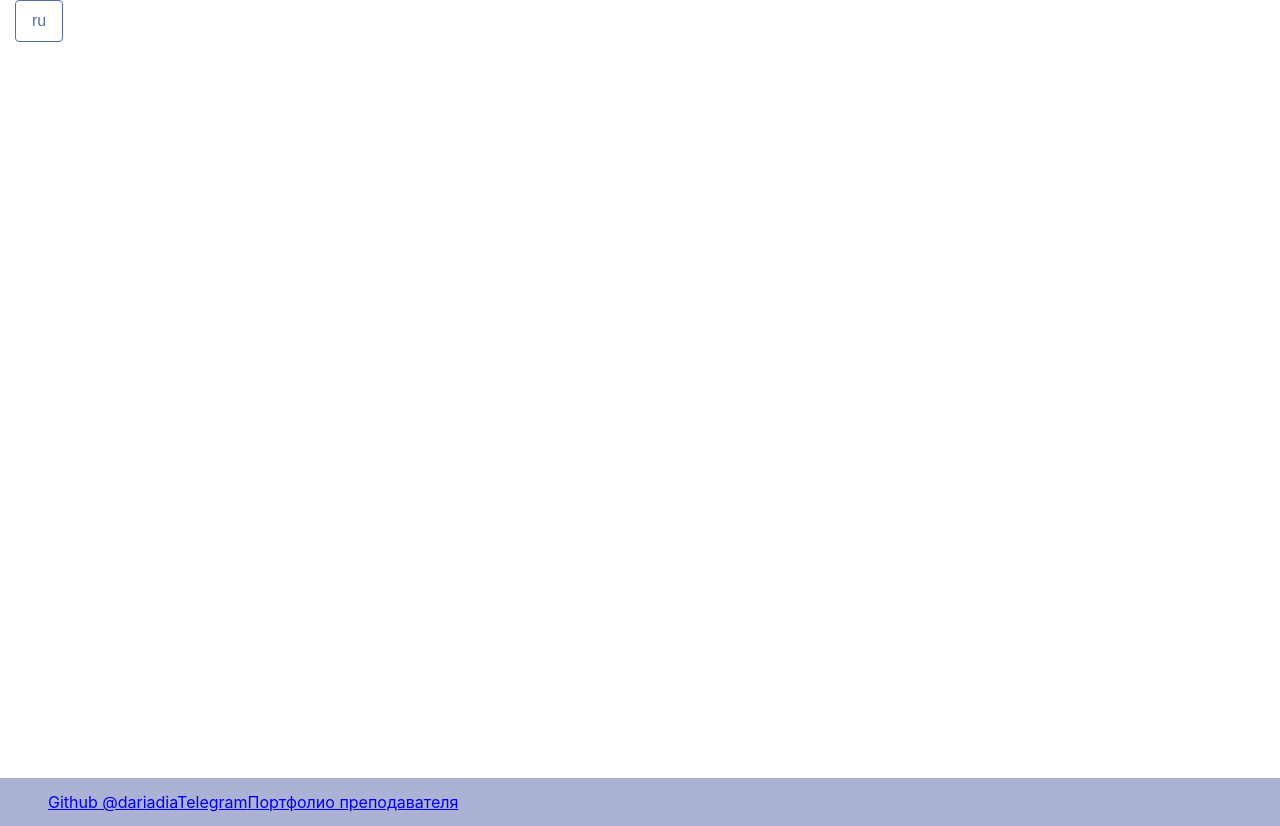
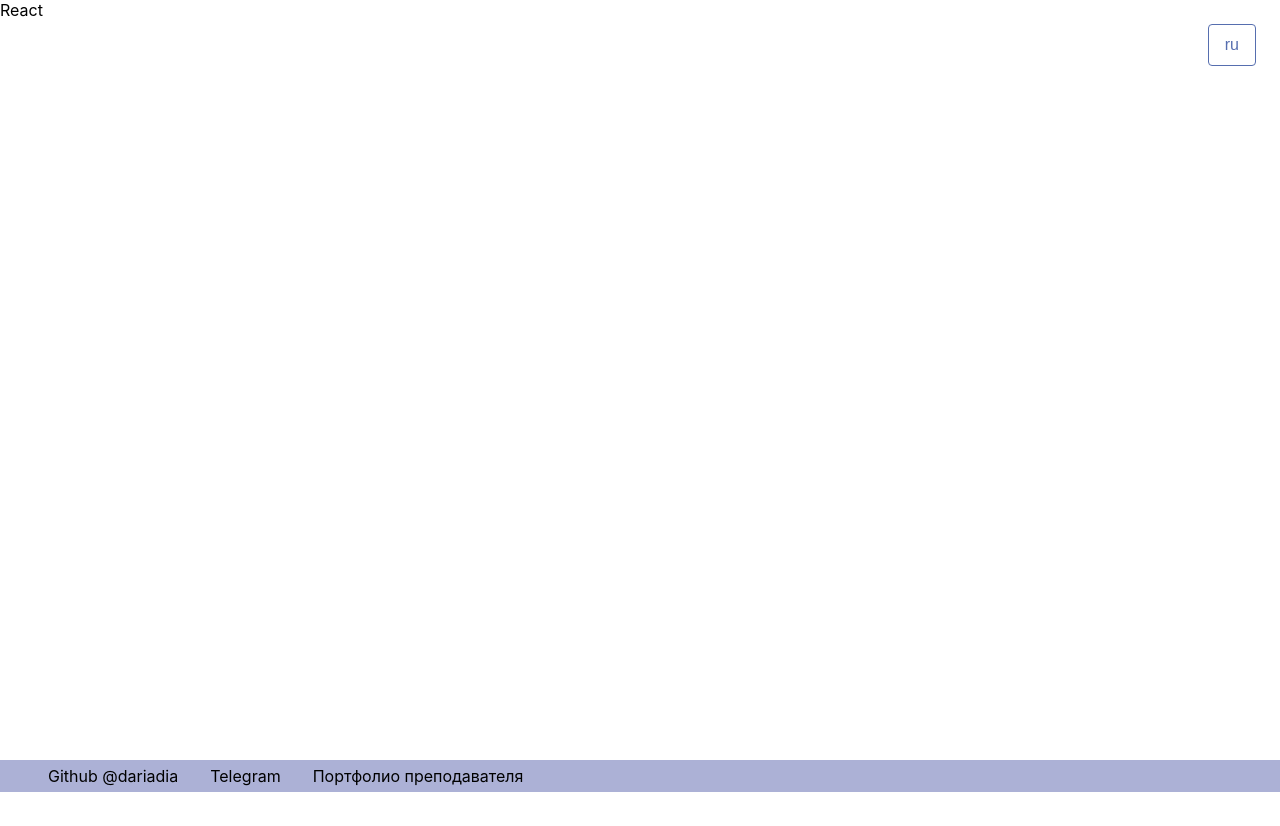
Before and after one commit to dariadia/frontend-courses, a React (Create React App) app: page / in a window 1280 px wide. After the commit the page ends 800 px from the top, so only its background shows below. Built offline with nearby package versions, Linux system fonts and the light colour scheme.

Commit message:
style content

```diff
--- a/src/App.js
+++ b/src/App.js
@@ -1,8 +1,11 @@
 import { useTranslation } from "react-i18next"
 import { Helmet } from "react-helmet"
+import { useState } from "react"
 
 function App() {
   const { t, i18n } = useTranslation()
+  const [course, setCourse] = useState('React')
+
   const changeLanguage = () =>
     i18n.changeLanguage(i18n.resolvedLanguage === 'en' ? 'ru' : 'en')
   return (
@@ -18,7 +21,9 @@ function App() {
       <header>
         <button onClick={changeLanguage}>{i18n.resolvedLanguage}</button>
       </header>
-      <main></main>
+      <main>
+        {course === 'React' ? <ReactCourse /> : <JsCourse />}
+      </main>
       <footer>
         <a href="https://github.com/dariadia/">Github @dariadia</a>
         <a href="https://t.me/redheadalert">Telegram</a>
@@ -28,4 +33,13 @@ function App() {
   )
 }
 
+const ReactCourse = () => {
+  return (<div>React</div>)
+}
+
+const JsCourse = () => {
+  return (<div>Js</div>)
+}
+
+
 export default App
--- a/src/index.css
+++ b/src/index.css
@@ -32,17 +32,36 @@ header > button {
   text-decoration: none;
   cursor: pointer;
   transition: var(--transition);
-  margin-left: 15px;
   border-radius: 4px;
   font-size: 16px;
+  position: absolute;
+  top: 24px;
+  right: 24px;
 }
 
 main {
-  min-height: calc(100vh - 64px);
+  min-height: 95vh;
 }
 
 footer {
-  line-height: 48px;
+  line-height: 32px;
   background-color: var(--complementary);
   padding: 0 48px;
+  text-align: right;
+  display: flex;
+  flex-wrap: wrap;
 }
+
+a {
+  color: black;
+  text-decoration: none;
+}
+
+a:hover {
+  color: var(--accent);
+  transition: 0.2s all;
+}
+
+footer > a {
+  margin-right: 32px;
+}
```
